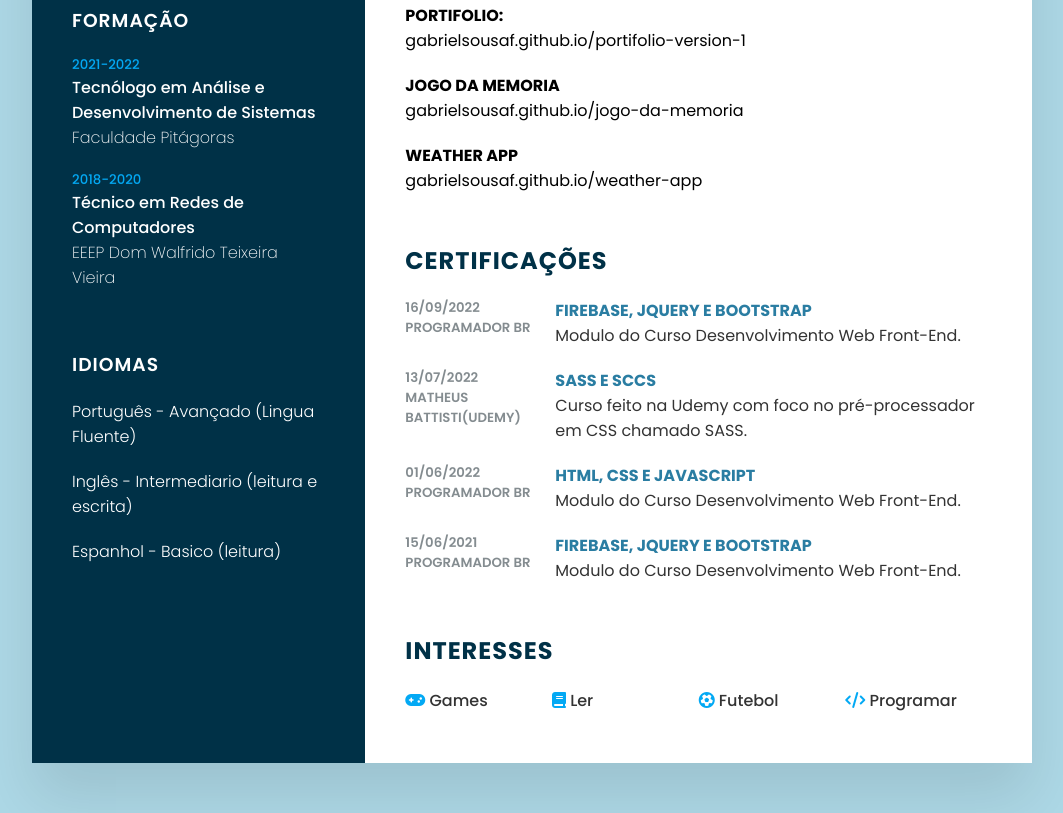
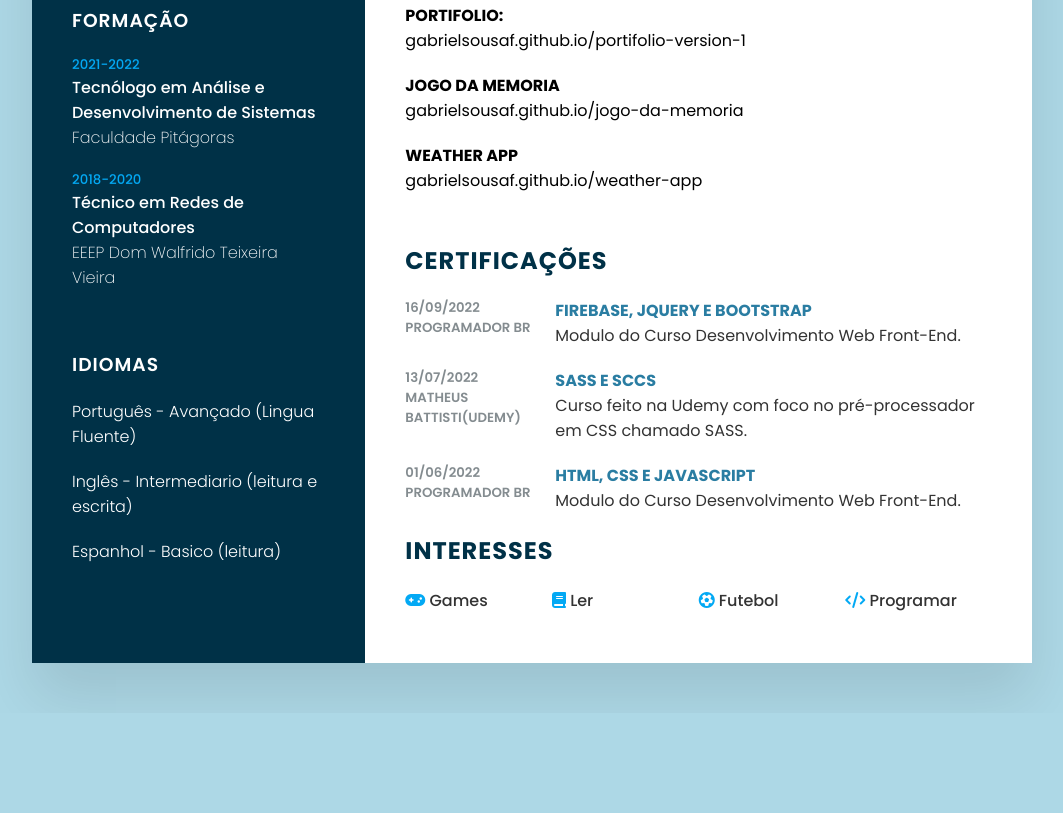
Before and after one commit to gabrielsousaf/Curriculo-online, a plain HTML site: page index.html in a window 1280 px wide. Shown: the part 877-1690 px from the top of the page, without its empty margins (108-1171 px from the left). After the commit the page ends 1590 px from the top, so only its background shows below. Drawn offline with Linux system fonts and the light colour scheme.

Commit message:
Update index.html

```diff
--- a/index.html
+++ b/index.html
@@ -224,20 +224,6 @@
                         <p>Modulo do Curso Desenvolvimento Web Front-End.</p>
                     </div>
                 </div>
-
-                <div class="box">
-                    <div class="year">
-                        <h5>15/06/2021</h5>
-                        <h5>Programador BR</h5>
-                    </div>
-
-                    <div class="text">
-                        <h4>Firebase, Jquery e Bootstrap</h4>
-                        <p>Modulo do Curso Desenvolvimento Web Front-End.</p>
-                    </div>
-                </div>
-            </div>
-
             <div class="about interest">
                 <h2 class="title2">INTERESSES</h2>
                 <ul>
```
